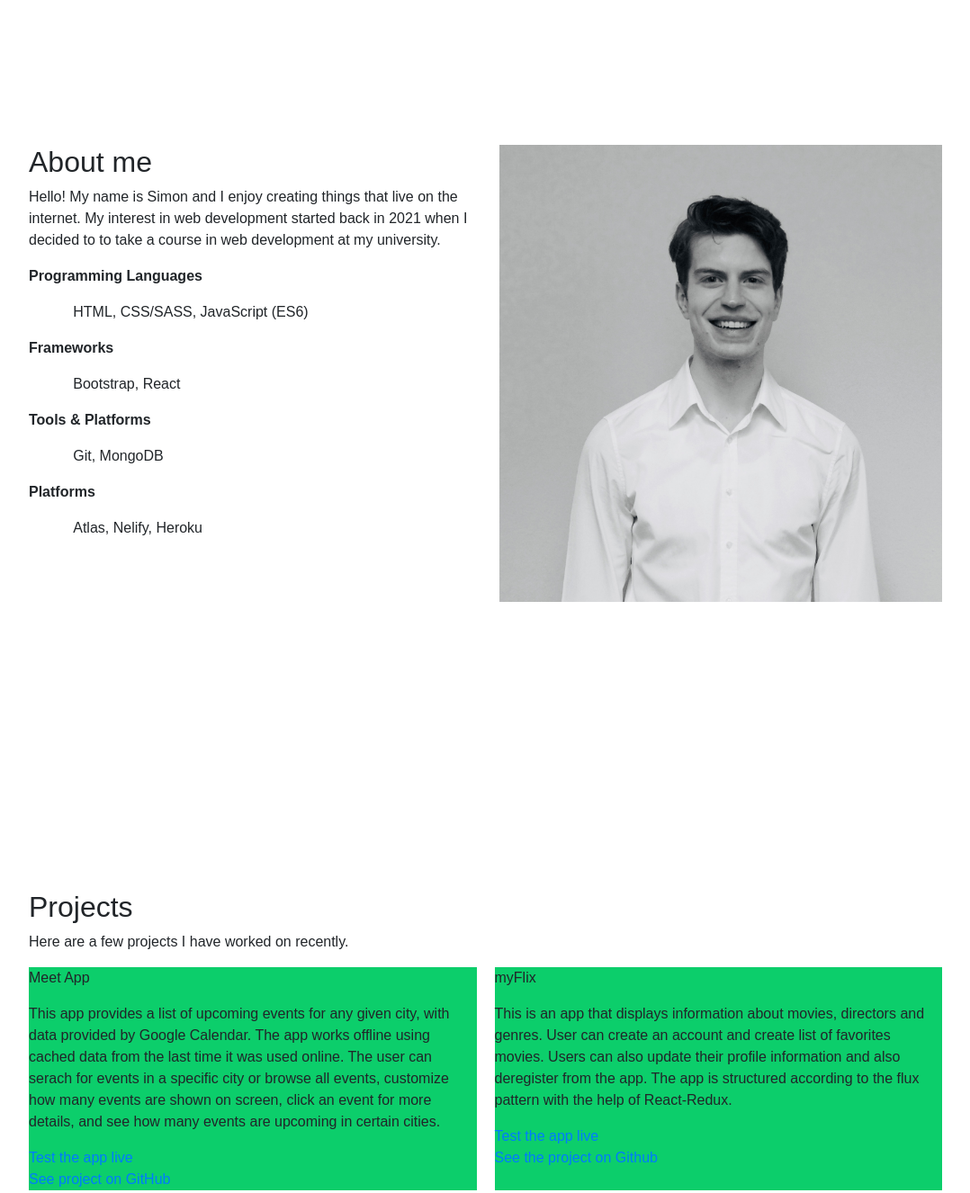
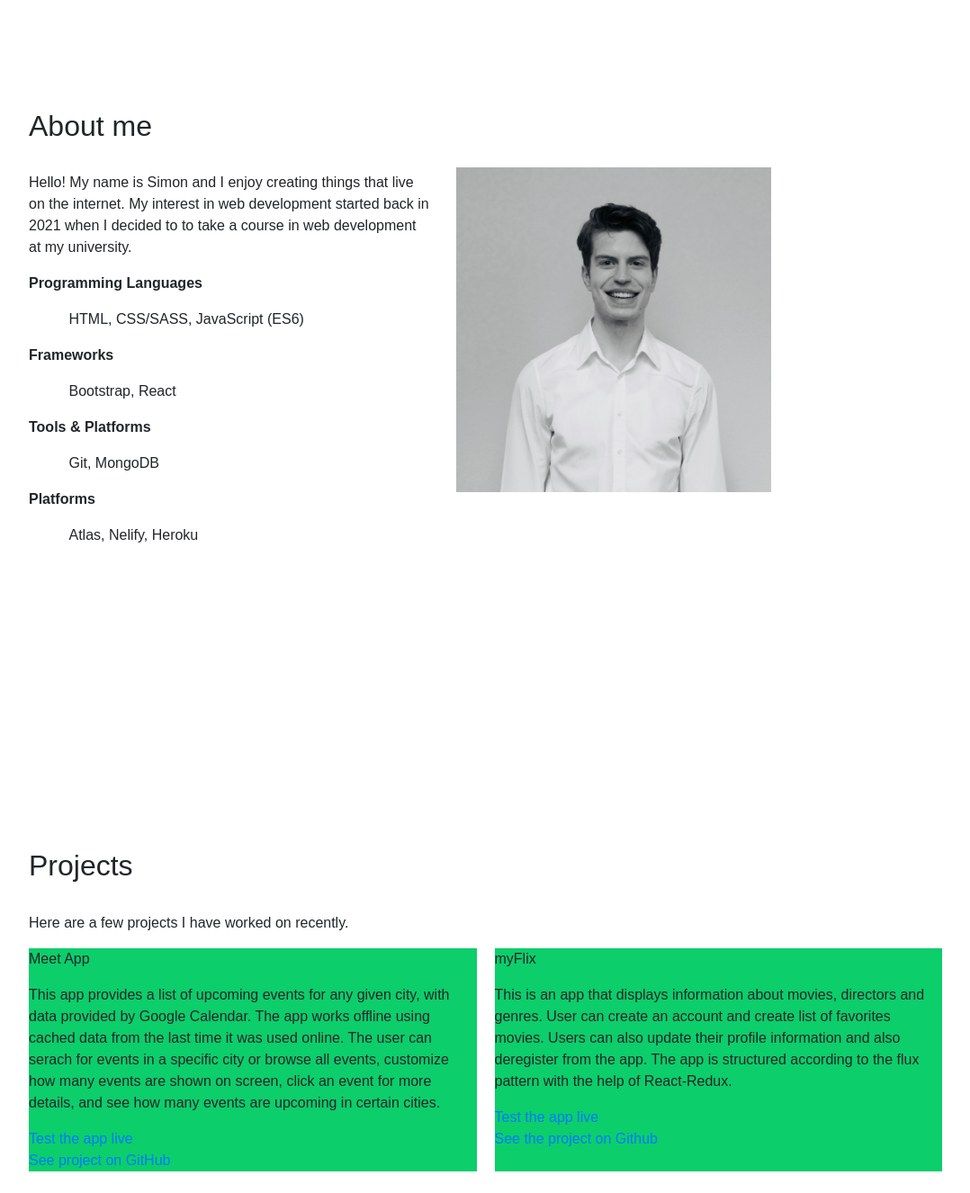
Before and after one commit to SimonVS97/Portfolio, a website: page index.html in a window 1280 px wide. Shown: the part 722-2048 px from the top of the page at 90% size, without its empty margins (148-1226 px from the left). Drawn offline with nearby package versions, Linux system fonts and the light colour scheme.

Commit message:
added spcaing for headers

```diff
--- a/css/styling.css
+++ b/css/styling.css
@@ -13,6 +13,11 @@ body {
   font-family: sans-serif;
 }
 
+h1 {
+  font-size: 4vw;
+}
+
+/* Navigation */
 .navigation {
   background-color: #FFFFFF;
   transition: transform 0.2s;
@@ -38,6 +43,8 @@ button {
 button:hover {
   border-color: var(--emerald);
 }
+
+/* Sidebars */
 
 .sidebar {
   position: fixed;
@@ -73,12 +80,6 @@ svg {
   fill: var(--emerald);
 }
 
-.vertical {
-  border-left: 1px solid black;
-  height: 400px;
-  position:absolute;
-  left: 50%;
-}
 
 .sidebar_email {
   position: fixed;
@@ -97,15 +98,28 @@ svg {
   color: #0CCE6B;
 }
 
+/* Home section */
+
 .home {
   margin-top: 35vh;
 
 }
 
+/* about me section */
+
 .about_me {
-  margin-top: 40vh;
+  margin-top: 35vh;
   margin-bottom: 40vh;
 }
+
+#about_me__header {
+  padding-bottom: 3vh;
+}
+
+#about_me__img {
+  padding-top: 8.2vh;
+}
+
 
 #skills p:nth-child(2n+1) {
   font-weight: bold;
@@ -115,8 +129,11 @@ svg {
   text-indent:10%;
 }
 
-h1 {
-  font-size: 4vw;
+
+/* Projects section */
+
+#projects__header {
+  padding-bottom: 3vh;
 }
 
 .grid {
@@ -132,6 +149,12 @@ h1 {
 
 .projects {
   margin-bottom: 50vh;
+}
+
+/* Contact section */
+
+#contact__header {
+  padding-bottom: 3vh;
 }
 
 .contact {
--- a/index.html
+++ b/index.html
@@ -135,8 +135,8 @@
   <div class="container about_me">
     <div class="row">
       <div class="col-sm-1"></div>
-      <div class="col-sm">
-        <h2 id="About me">About me</h2>
+      <div class="col-sm-5">
+        <h2 id="about_me__header">About me</h2>
         <p>
           Hello! My name is Simon and I enjoy creating things that live on the internet.
           My interest in web development started back in 2021 when I decided to to take a course in web development at
@@ -155,18 +155,19 @@
         </div>
 
       </div>
-      <div class="col-sm">
+      <div class="col-sm" id="about_me__img">
         <img class="img-fluid" src="img/Simon Schubert.jpeg">
       </div>
+      <div class="col-sm-2"></div>
     </div>
   </div>
 
 
-  <div id="Projects" class="container projects">
+  <div id="projects" class="container projects">
     <div class="row">
       <div class="col-sm-1"></div>
       <div class="col-sm">
-        <h2>Projects</h2>
+        <h2 id="projects__header">Projects</h2>
         <p>Here are a few projects I have worked on recently.</p>
       </div>
     </div>
@@ -207,7 +208,7 @@
     <div class="row">
       <div class="col-sm-1"></div>
       <div class="col-sm">
-        <h2 id="Contact">Contact</h2>
+        <h2 id="contact__header">Contact</h2>
         <p>Get in touch</p>
         <p>Interested in working together? We should queue up a time to chat. I'll buy the coffee.</p>
 
```
